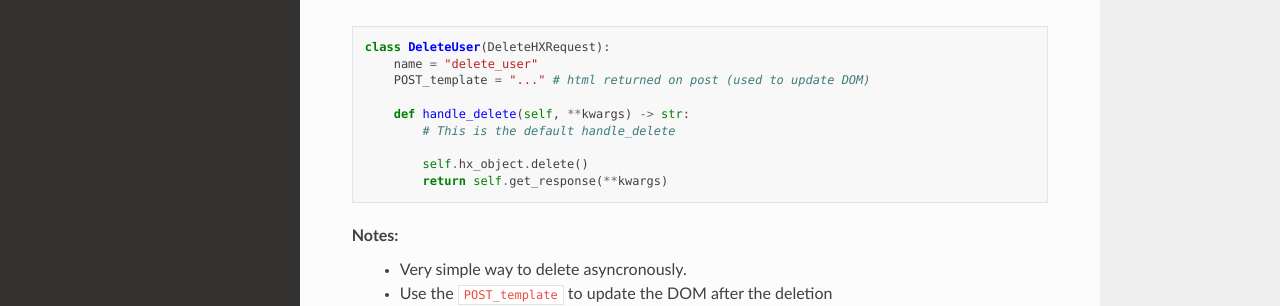
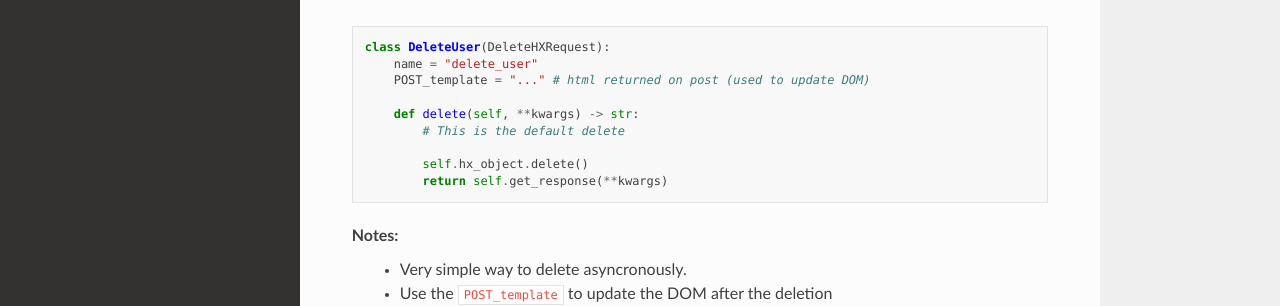
Before and after one commit to yaakovLowenstein/hx-requests, a Sphinx documentation site: the page built from docs/guide/delete.rst, in a window 1280 px wide and 988 px high. Shown: the part 468-774 px from the top of the window. Built offline with Sphinx 7.4.7 and the Read the Docs theme 2.0.0, drawn with Linux system fonts in a browser that asks for light colours; pages that are not in the unit, such as notebooks, are missing from menus.

Commit message:
docs: Update docs for delete HX request

```diff
--- a/docs/guide/delete.rst
+++ b/docs/guide/delete.rst
@@ -22,8 +22,8 @@ Notes:
         name = "delete_user"
         POST_template = "..." # html returned on post (used to update DOM)
 
-        def handle_delete(self, **kwargs) -> str:
-            # This is the default handle_delete
+        def delete(self, **kwargs) -> str:
+            # This is the default delete
 
             self.hx_object.delete()
             return self.get_response(**kwargs)
```
Also changed, not shown: 1 other file.
